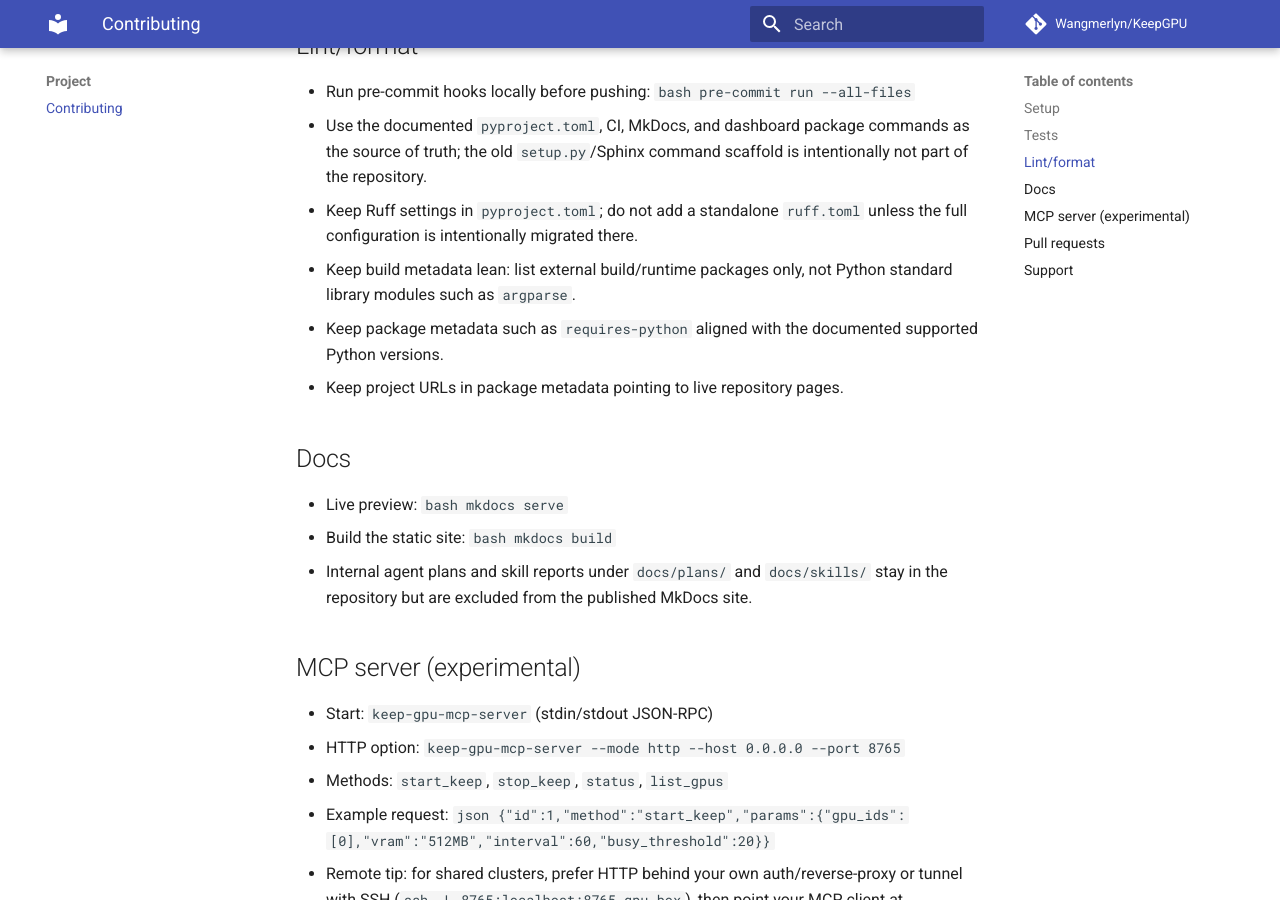
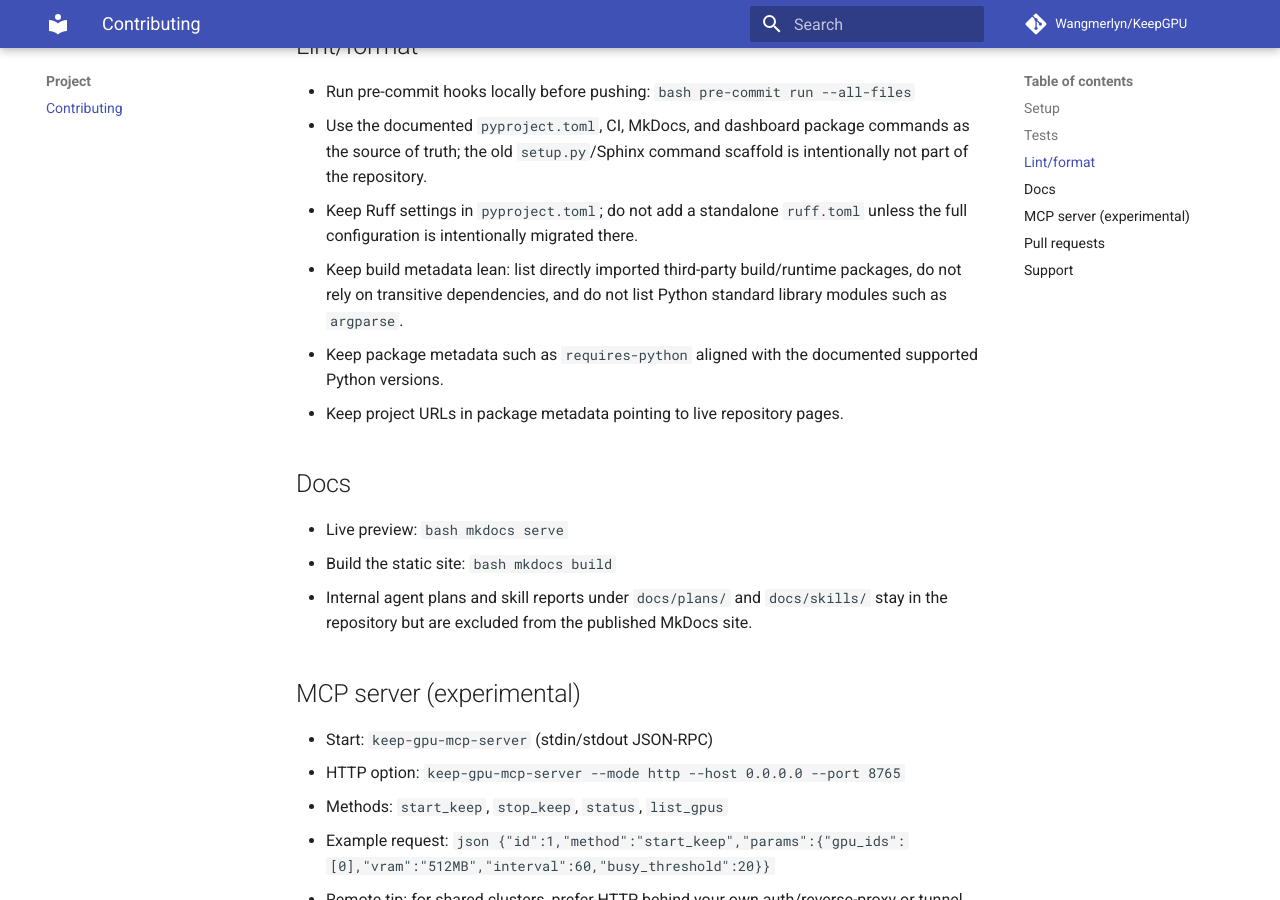
Before and after one commit to Wangmerlyn/KeepGPU, an MkDocs documentation site: the page built from docs/contributing.md, in a window 1280 px wide and 900 px high, scrolled down 794 px. Built offline with MkDocs 1.6.1 and Material for MkDocs 9.7.7, drawn with Linux system fonts in a browser that asks for light colours; comment, search, counter and statistics services are not loaded.

Commit message:
fix(build): declare rich runtime dependency

```diff
--- a/docs/contributing.md
+++ b/docs/contributing.md
@@ -43,8 +43,9 @@
   intentionally not part of the repository.
 - Keep Ruff settings in `pyproject.toml`; do not add a standalone `ruff.toml`
   unless the full configuration is intentionally migrated there.
-- Keep build metadata lean: list external build/runtime packages only, not
-  Python standard library modules such as `argparse`.
+- Keep build metadata lean: list directly imported third-party build/runtime
+  packages, do not rely on transitive dependencies, and do not list Python
+  standard library modules such as `argparse`.
 - Keep package metadata such as `requires-python` aligned with the documented
   supported Python versions.
 - Keep project URLs in package metadata pointing to live repository pages.
--- a/pyproject.toml
+++ b/pyproject.toml
@@ -28,6 +28,7 @@
 dependencies = [
   "nvidia-ml-py",
   "typer",
+  "rich",
   "torch",
   "colorlog",
 ]
```
Also changed, not shown: AGENTS.md (+3 -2 lines).
